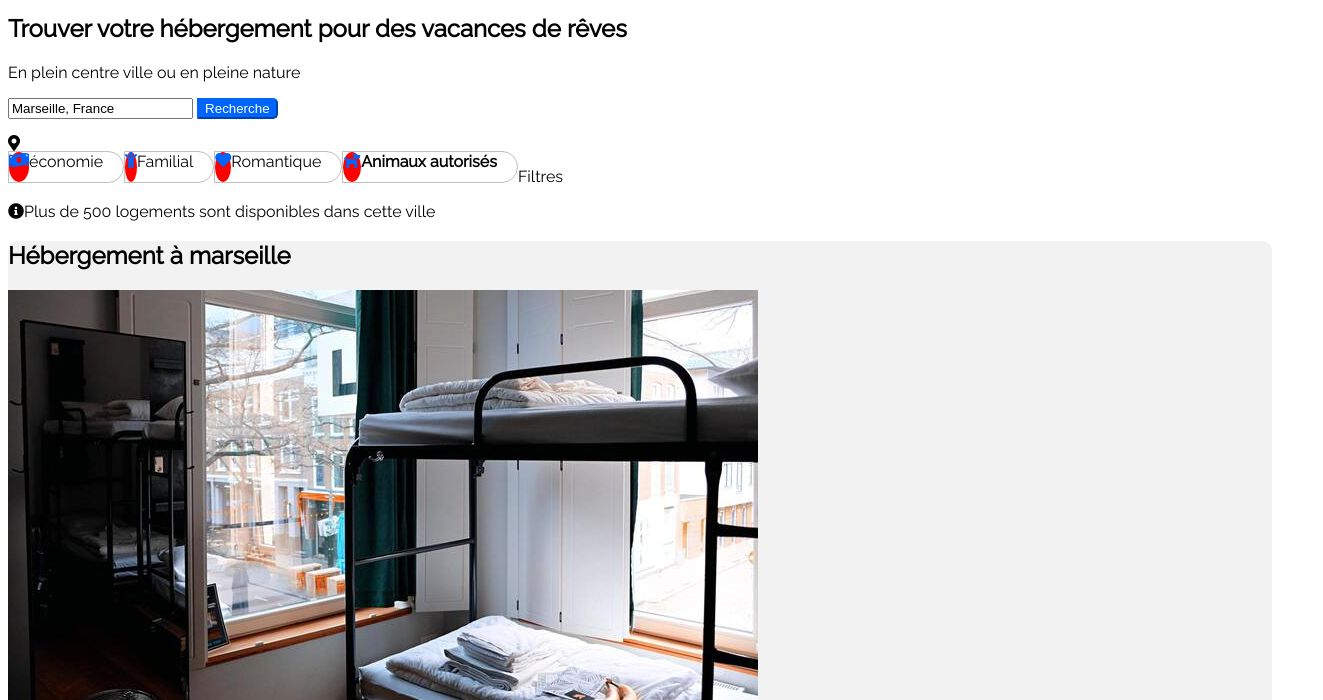
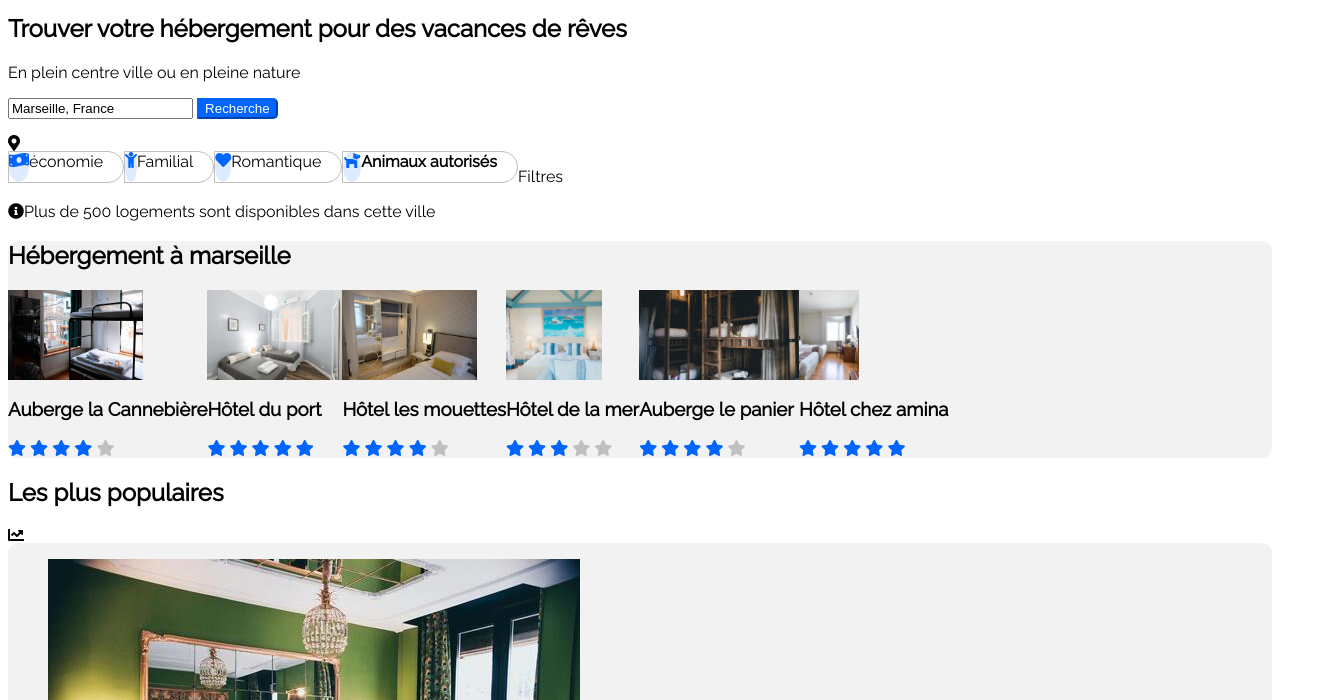
Before and after one commit to diwari13/valentinflahaut_2_05042021, a plain HTML site: page test.html in a window 1280 px wide. Shown: the part 100-800 px from the top of the page, 1323 px wide, since content can reach past the window. Drawn offline with Linux system fonts and the light colour scheme.

Commit message:
css modification

```diff
--- a/style.css
+++ b/style.css
@@ -93,7 +93,25 @@ nav a:hover
 {
   line-height: 20px;
   font-weight: bold;
+  line-wei
 }
+.image
+{
+  max-height: 170px;
+  max-height:  90px;
+}
+#articles
+{
+   display: flex;
+   flex-direction: row;
+   flex-wrap: wrap;
+   display: space-between;
+}
+#article
+{
+  width: 30%;
+}
+
 
 
 .blue
@@ -121,10 +139,10 @@ section
 }
 .rond
 {
-  background-color: red;
+  background-color: #DEEBFF;
   border-radius: 50%;
+}
 
-}
 aside
 {
    display: flex;
@@ -142,7 +160,14 @@ aside
    max-width: 220px;
    max-height: 150px;
 }
+#activites
+{
+  display: flex;
+  flex-wrap: wrap;
+}
 
+
+/* footer css */
 footer
 {
     list-style-type: none;
@@ -151,7 +176,9 @@ footer
     background-color: #F2F2F2;
     color: black;
 }
-#hebergement {
+
+#hebergement
+{
     background-color: #F2F2F2;
 }
 #propos
@@ -166,7 +193,6 @@ footer
   width: 33%;
   padding: 0;
 }
-
 #assitance
 {
   list-style-type: none;
--- a/test.html
+++ b/test.html
@@ -54,14 +54,89 @@
          </section>
 
 
-         <section id="hebergement">
-            <h2>Hébergement à marseille</h2>
-            <img src="images/hebergements/4_small/marcus-loke-WQJvWU_HZFo-unsplash.jpg" alt="Auberge_la_cannebière">
-            <img src="images/hebergements/4_small/fred-kleber-gTbaxaVLvsg-unsplash.jpg" alt="Hôtel_du_port">
-            <img src="images/hebergements/4_small/reisetopia-B8WIgxA_PFU-unsplash.jpg" alt="Hôtel_les_mouettes">
-            <img src="images/hebergements/4_small/annie-spratt-Eg1qcIitAuA-unsplash.jpg" alt="Hôtel_de_la_mer">
-            <img src="images/hebergements/4_small/nicate-lee-kT-ZyaiwBe0-unsplash.jpg" alt="Auberge_le_panier">
-            <img src="images/hebergements/4_small/febrian-zakaria-M6S1WvfW68A-unsplash.jpg" alt="Hôtel_chez_amina">
+         <section class="division" id="hebergement">
+             <h2>Hébergement à marseille</h2>
+
+            <div id="articles">
+               <article class="article">
+                 <img src="images/hebergements/4_small/marcus-loke-WQJvWU_HZFo-unsplash.jpg" class="image" alt="Auberge_la_cannebière">
+                 <div>
+                    <h3>Auberge la Cannebière</h3>
+                    <span>
+                       <i class="fas fa-star blue"></i>
+                       <i class="fas fa-star blue"></i>
+                       <i class="fas fa-star blue"></i>
+                       <i class="fas fa-star blue"></i>
+                       <i class="fas fa-star gris"></i>
+                    </span>
+                 </div>
+               </article>
+               <article class="article">
+                 <img src="images/hebergements/4_small/fred-kleber-gTbaxaVLvsg-unsplash.jpg" class="image" alt="Hôtel_du_port">
+                 <div>
+                    <h3>Hôtel du port</h3>
+                    <span>
+                       <i class="fas fa-star blue"></i>
+                       <i class="fas fa-star blue"></i>
+                       <i class="fas fa-star blue"></i>
+                       <i class="fas fa-star blue"></i>
+                       <i class="fas fa-star blue"></i>
+                    </span>
+                 </div>
+               </article>
+               <article class="article">
+                 <img src="images/hebergements/4_small/reisetopia-B8WIgxA_PFU-unsplash.jpg" class="image" alt="Hôtel_les_mouettes">
+                 <div>
+                    <h3>Hôtel les mouettes</h3>
+                    <span>
+                        <i class="fas fa-star blue"></i>
+                        <i class="fas fa-star blue"></i>
+                        <i class="fas fa-star blue"></i>
+                        <i class="fas fa-star blue"></i>
+                        <i class="fas fa-star gris"></i>
+                    </span>
+                    </div>
+               </article>
+               <article class="article">
+                  <img src="images/hebergements/4_small/annie-spratt-Eg1qcIitAuA-unsplash.jpg" class="image" alt="Hôtel_de_la_mer">
+                  <div>
+                     <h3>Hôtel de la mer</h3>
+                     <span>
+                        <i class="fas fa-star blue"></i>
+                        <i class="fas fa-star blue"></i>
+                        <i class="fas fa-star blue"></i>
+                        <i class="fas fa-star gris"></i>
+                        <i class="fas fa-star gris"></i>
+                     </span>
+                  </div>
+               </article>
+               <article class="article">
+                  <img src="images/hebergements/4_small/nicate-lee-kT-ZyaiwBe0-unsplash.jpg" class="image" alt="Auberge_le_panier">
+                  <div>
+                     <h3>Auberge le panier</h3>
+                     <span>
+                        <i class="fas fa-star blue"></i>
+                        <i class="fas fa-star blue"></i>
+                        <i class="fas fa-star blue"></i>
+                        <i class="fas fa-star blue"></i>
+                        <i class="fas fa-star gris"></i>
+                     </span>
+                  </div>
+               </article>
+               <article class="article">
+                  <img src="images/hebergements/4_small/febrian-zakaria-M6S1WvfW68A-unsplash.jpg" class="image" alt="Hôtel_chez_amina">
+                  <div>
+                     <h3>Hôtel chez amina</h3>
+                     <span>
+                        <i class="fas fa-star blue"></i>
+                        <i class="fas fa-star blue"></i>
+                        <i class="fas fa-star blue"></i>
+                        <i class="fas fa-star blue"></i>
+                        <i class="fas fa-star blue"></i>
+                     </span>
+                  </div>
+               </article>
+            </div>
          </section>
          <section class="populaires">
             <h2>Les plus populaires</h2>
@@ -116,33 +191,33 @@
                </figcaption>
             </aside>
          </section>
-         <section id="activites">
+         <div id="activites">
             <h2>Activités à Marseille</h2>
-            <figure class="Vieux_Port gras">
-               <img src="images/activites/4_small/reno-laithienne-QUgJhdY5Fyk-unsplash.jpg" alt="Vieux_Port">
-               <figcaption class="gras">Vieux Port</figcaption>
+            <figure class="Vieux_Port element1">
+               <img src="images/activites/4_small/reno-laithienne-QUgJhdY5Fyk-unsplash.jpg"  alt="Vieux_Port">
+               <figcaption class="photo2">Vieux Port</figcaption>
             </figure>
-            <figure class="Fort_de_Pomègues photo1 gras">
-               <img src="images/activites/4_small/paul-hermann-QFTrLdQIRhI-unsplash.jpg" alt="Fort_de_Pomègues">
+            <figure class="Fort_de_Pomègues photo1 element2">
+               <img src="images/activites/4_small/paul-hermann-QFTrLdQIRhI-unsplash.jpg"  alt="Fort_de_Pomègues">
                <figcaption>Fort de Pomègues</figcaption>
             </figure>
-            <figure class="Frioul photo1 gras">
+            <figure class="Frioul element3">
                <img src="images/activites/4_small/kevin-hikari-rV_Qd1l-VXg-unsplash.jpg" alt="Frioul">
                <figcaption>Frioul</figcaption>
             </figure>
-            <figure class="Calanques gras">
-               <img src="images/activites/4_small/kilyan-sockalingum-NR8-cBCN3aI-unsplash.jpg" alt="Calanques">
+            <figure class="Calanques element4">
+               <img src="images/activites/4_small/kilyan-sockalingum-NR8-cBCN3aI-unsplash.jpg"  alt="Calanques">
                <figcaption>Calanques</figcaption>
             </figure>
-            <figure class="Notre_Dame_de_la_garde photo1 gras">
+            <figure class="Notre_Dame_de_la_garde photo1 element5">
                <img src="images/activites/4_small/florian-wehde-xW9e8gdotxI-unsplash.jpg" alt="Notre_Dame_de_la_garde">
                <figcaption>Notre-Dame-de-la-garde</figcaption>
             </figure>
-            <figure class="Longchamp photo1 gras">
+            <figure class="Longchamp photo1 element6">
                <img src="images/activites/4_small/lena-paulin-wH2-EJoDcV0-unsplash.jpg" alt="Longchamp">
                <figure>Parc Longchamp</figure>
             </figure>
-         </section>
+         </div>
          <footer>
             <ul id="propos">
                <li class="P5">A propos</li>
```
